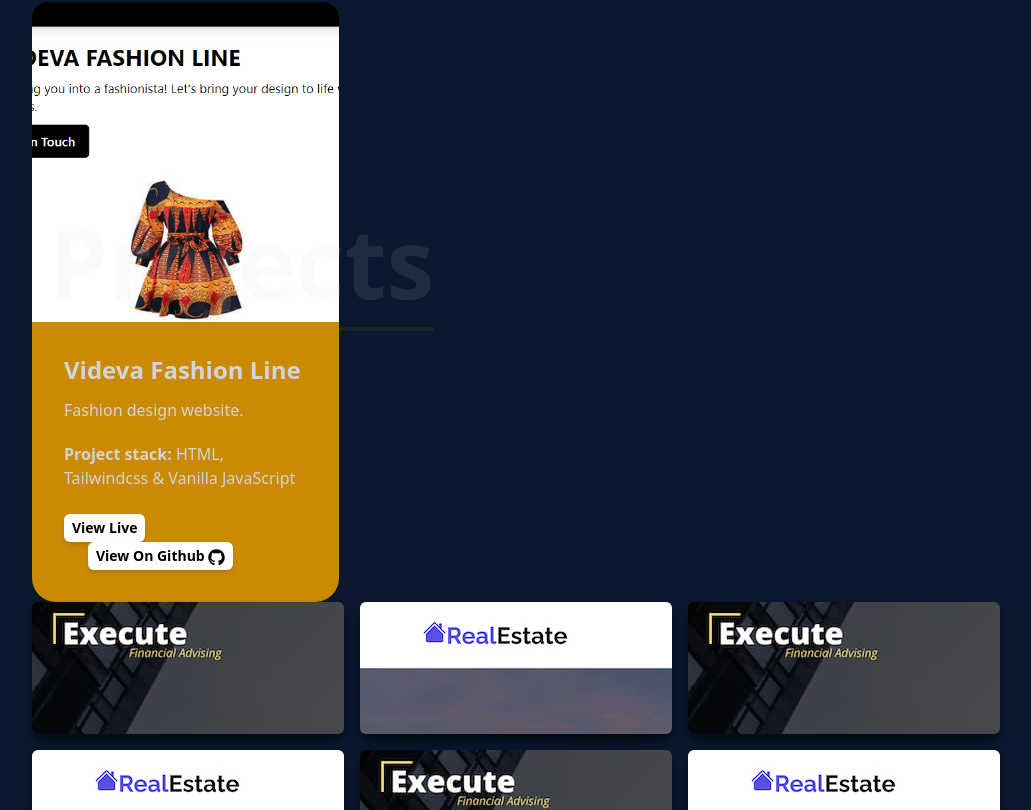
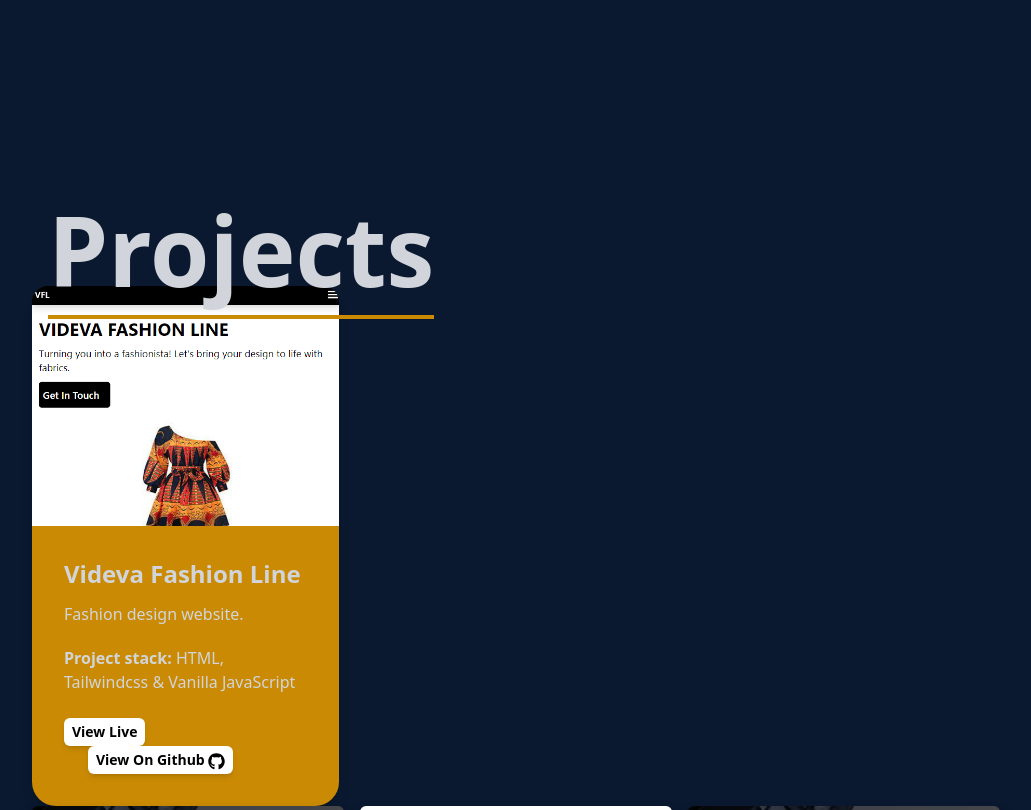
Before and after one commit to segunajibola/portfolio, a React (Create React App) app: page / in a window 1280 px wide. Shown: the part 2110-2920 px from the top of the page, without its empty margins (124-1155 px from the left). Built offline with nearby package versions, Linux system fonts and the light colour scheme; the HTML template or start-up script is replaced by a standard one.

Commit message:
fix skills

```diff
--- a/src/components/Projects.js
+++ b/src/components/Projects.js
@@ -8,17 +8,17 @@ import {
 
 const Projects = () => {
   return (
-    <div name='projects' className='w-full md:h-screen text-gray-300 pt-20 bg-[#0a192f]'>
-      <div className='max-w-[1000px] mx-auto p-4 flex flex-col justify-center w-full h-full'>
-        <div className='absolute md:mb-32 md:pb-48 mb-96 -mt-10 pb-96 pl-4'>
-          <p className='opacity-10 text-8xl font-bold inline border-b-4 border-yellow-600'>
+    <div name='projects' className='w-full md:h-screen text-gray-300 pt-10 bg-[#0a192f]'>
+      <div className='relati ve max-w-[1000px] mx-auto p-4 flex flex-col justify-center w-full h-full'>
+        <div className='absolute md:mb-28 md:pb-48 mb-96 -mt-10 pb-96 pl-4'>
+          <p className='opacit y-10 text-8xl font-bold inline border-b-4 border-yellow-600'>
             Projects
           </p>
         </div>
 
-        <div className='grid grid-cols-1 md:grid-cols-2 lg:grid-cols-3 gap-6'>
+        <div className='grid grid-cols-1 mt-96 pt-36 md:grid-cols-2 lg:grid-cols-3 gap-6'>
         <div className="bg-yellow-600 rounded-3xl shadow-lg">
-              <a href="https://videvafashionline.vercel.app"><img src={Vfl} alt="" className="rounded-t-2xl object-cover w-full h-80"/></a>
+              <a href="https://videvafashionline.vercel.app"><img src={Vfl} alt="" className="rounded-t-2xl object-cover object-top w-full h-60"/></a>
               <div className="p-8 rounded-b-3xl">
                   <h3 className="font-bold text-2xl">Videva Fashion Line</h3>
                   <p className="pt-3">
@@ -57,53 +57,9 @@ const Projects = () => {
               </div>
             </div>
           </div>
-          <div
-            style={{ backgroundImage: `url(${realEstate})` }}
-            className='shadow-lg shadow-[#040c16] group container rounded-md flex justify-center items-center mx-auto content-div'
-          >
-            {/* Hover Effects */}
-            <div className='opacity-0 group-hover:opacity-100'>
-              <span className='text-2xl font-bold text-white tracking-wider'>
-                React JS Application
-              </span>
-              <div className='pt-8 text-center'>
-                <a href='/'>
-                  <button className='text-center rounded-lg px-4 py-3 m-2 bg-white text-gray-700 font-bold text-lg'>
-                    Demo
-                  </button>
-                </a>
-                <a href='/'>
-                  <button className='text-center rounded-lg px-4 py-3 m-2 bg-white text-gray-700 font-bold text-lg'>
-                    Code
-                  </button>
-                </a>
-              </div>
-            </div>
-          </div>
+
             {/* Grid Item */}
-          <div
-            style={{ backgroundImage: `url(${projectsImg})` }}
-            className='shadow-lg shadow-[#040c16] group container rounded-md flex justify-center items-center mx-auto content-div'
-          >
-            {/* Hover Effects */}
-            <div className='opacity-0 group-hover:opacity-100'>
-              <span className='text-2xl font-bold text-white tracking-wider'>
-                React JS Application
-              </span>
-              <div className='pt-8 text-center'>
-                <a href='/'>
-                  <button className='text-center rounded-lg px-4 py-3 m-2 bg-white text-gray-700 font-bold text-lg'>
-                    Demo
-                  </button>
-                </a>
-                <a href='/'>
-                  <button className='text-center rounded-lg px-4 py-3 m-2 bg-white text-gray-700 font-bold text-lg'>
-                    Code
-                  </button>
-                </a>
-              </div>
-            </div>
-          </div>
+
           <div
             style={{ backgroundImage: `url(${realEstate})` }}
             className='shadow-lg shadow-[#040c16] group container rounded-md flex justify-center items-center mx-auto content-div'
```
